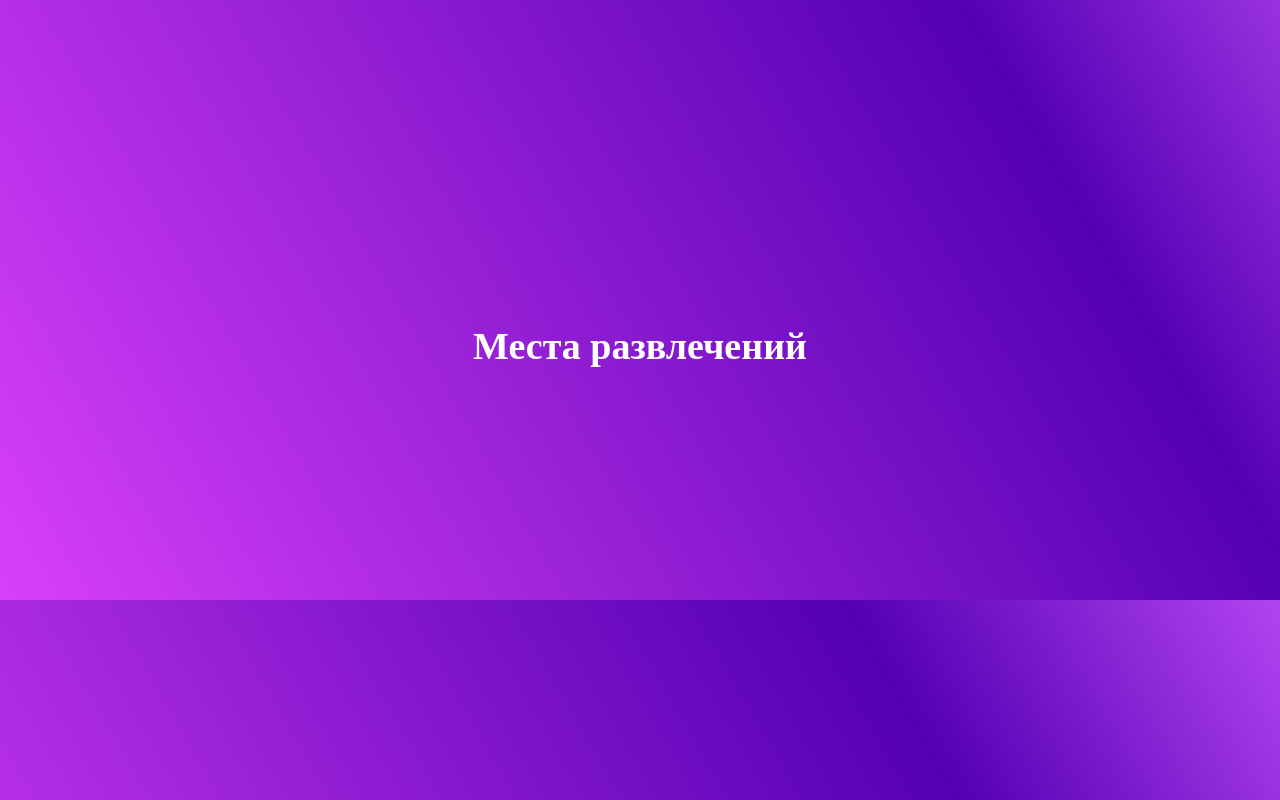
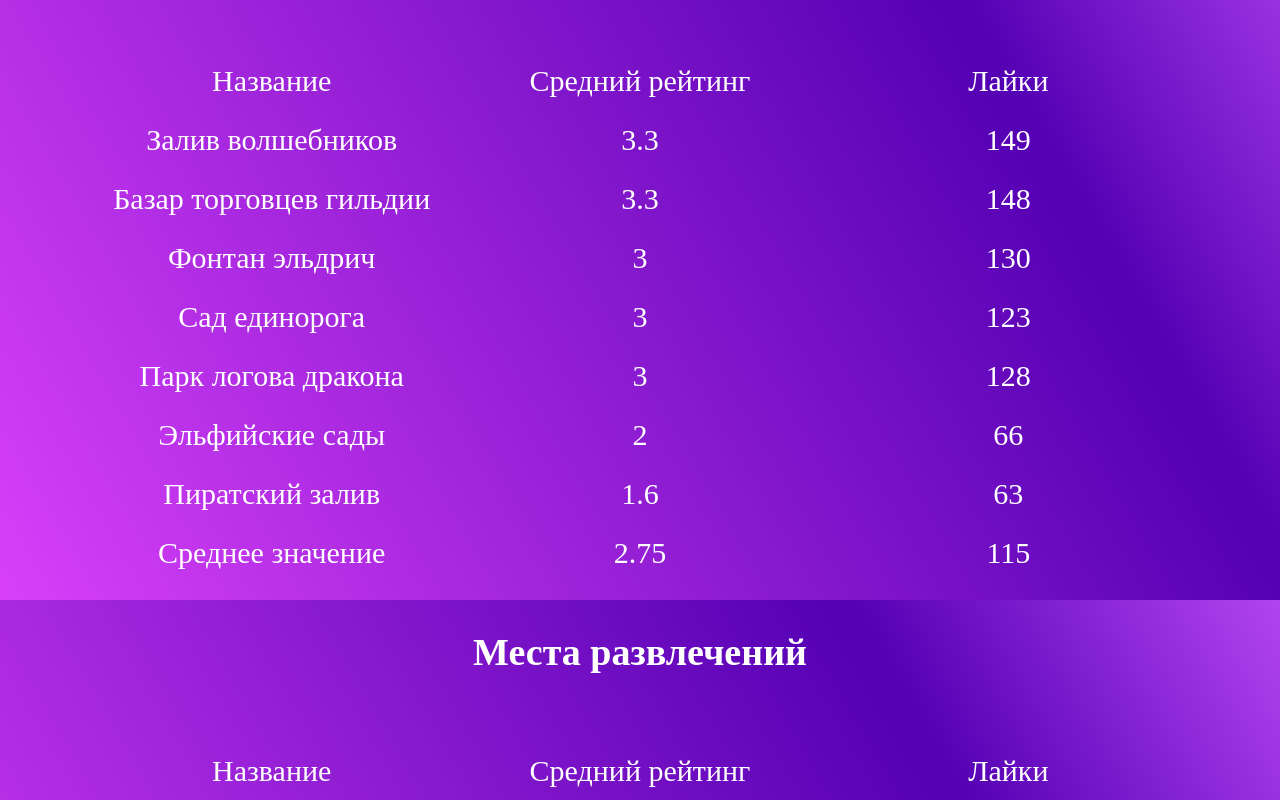
Before and after one commit to NikShep21/hakatonnn, a React (Vite) app: page /statistics in a window 1280 px wide. Shown: the part 200-1000 px from the top of the page. Built offline with nearby package versions, Linux system fonts and the light colour scheme.

Commit message:
Update Statistics.tsx

```diff
--- a/src/components/pages/statistics/Statistics.tsx
+++ b/src/components/pages/statistics/Statistics.tsx
@@ -9,7 +9,7 @@ const Statistics: React.FC = () => {
       <div className={styles.columns}>
         {
           dataOne.map((elem:any) => (
-            <div key={elem.id}>{elem.name}</div> // Предполагается, что у элемента есть id и name
+            <div key={elem.id}>{elem}</div> // Предполагается, что у элемента есть id и name
           ))
         }
       </div>
@@ -18,7 +18,7 @@ const Statistics: React.FC = () => {
       <div className={styles.columns}>
         {
           dataTwo.map((elem:any) => (
-            <div key={elem.id}>{elem.name}</div> // Аналогично здесь
+            <div key={elem.id}>{elem}</div> // Аналогично здесь
           ))
         }
       </div>
```
